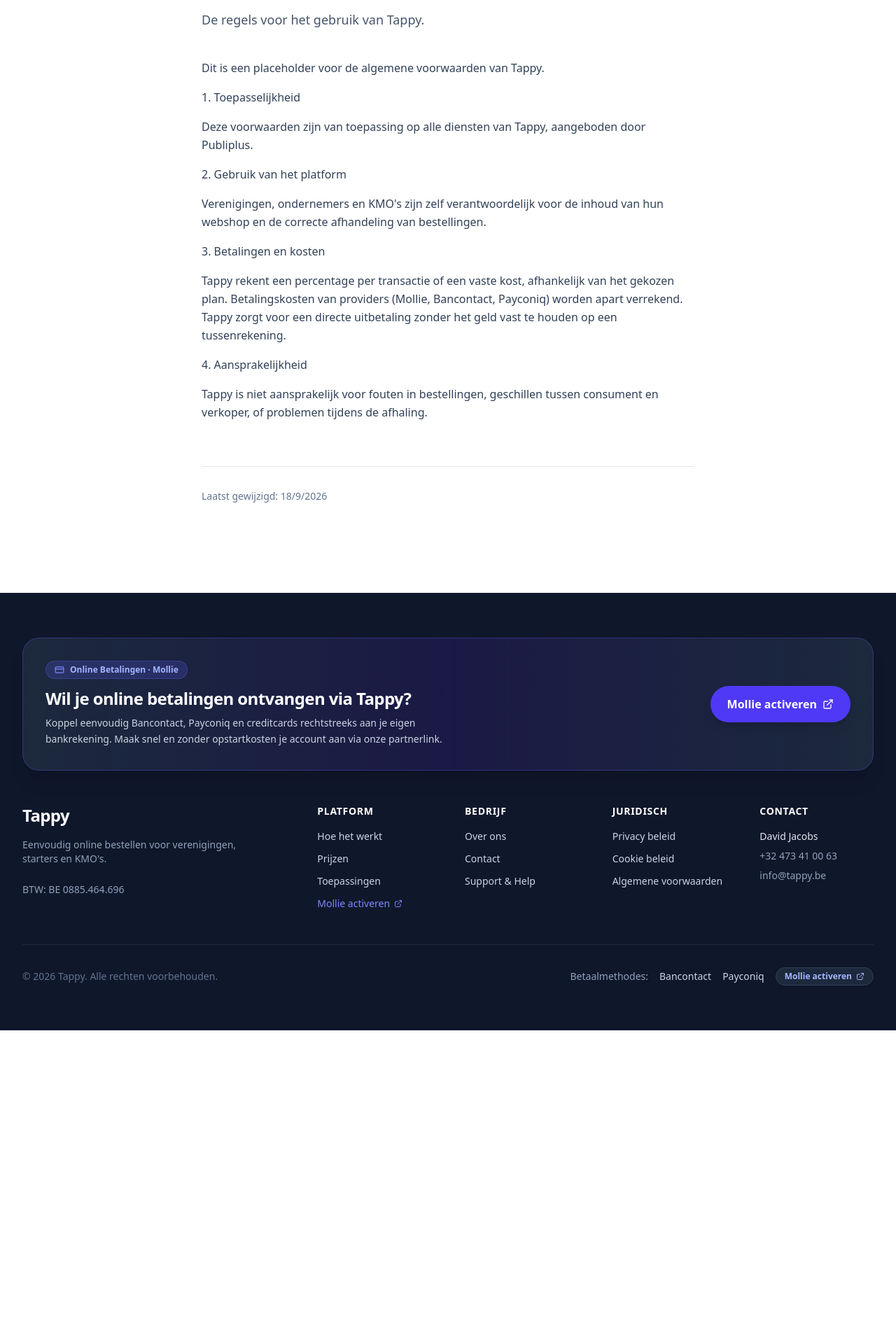
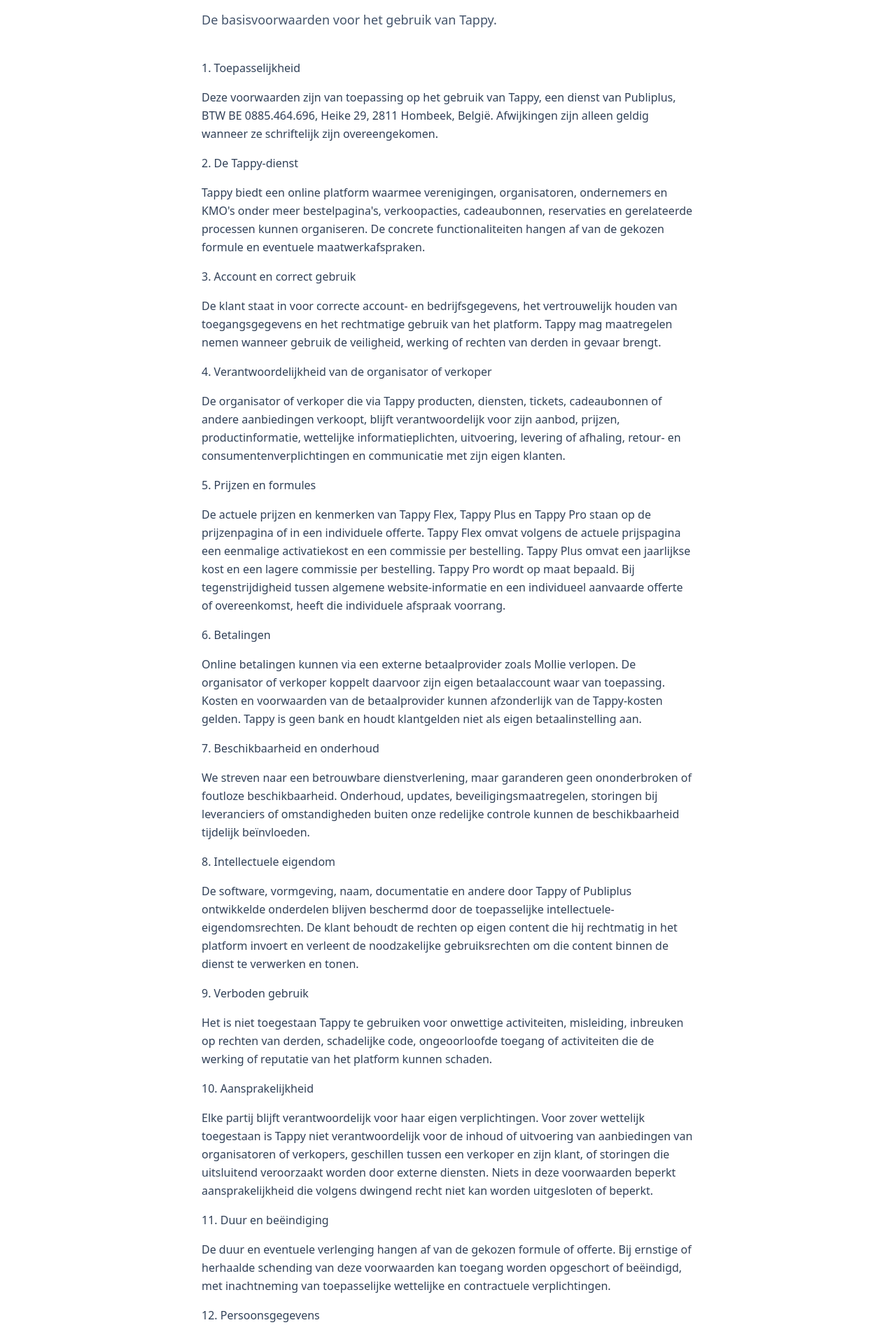
Before and after one commit to publiplusbe/Tappy, a React (Vite) app: page /voorwaarden in a window 1280 px wide. Shown: the part 505-2418 px from the top of the page at 70% size. Before the commit the page ends 1977 px from the top, so only its background shows below. Built offline with nearby package versions, Linux system fonts and the light colour scheme.

Commit message:
Legal: replace placeholders with Tappy baseline policies

```diff
--- a/src/pages/Legal.tsx
+++ b/src/pages/Legal.tsx
@@ -8,67 +8,125 @@
 export default function Legal({ type }: LegalProps) {
   const content = {
     privacy: {
-      title: 'Privacy beleid',
-      description: 'Hoe wij omgaan met jouw gegevens.',
-      text: `Dit is een placeholder voor het privacy beleid van Tappy.
+      title: 'Privacybeleid',
+      description: 'Hoe Tappy persoonsgegevens verwerkt en beschermt.',
+      text: `1. Wie is verantwoordelijk?
+Tappy is een dienst van Publiplus, BTW BE 0885.464.696, Heike 29, 2811 Hombeek, België. Voor vragen over privacy kan je contact opnemen via info@tappy.be.
 
-Wij hechten veel waarde aan de bescherming van jouw persoonsgegevens. In deze privacyverklaring leggen we uit hoe we gegevens verzamelen, gebruiken en beveiligen.
+2. Welke persoonsgegevens kunnen we verwerken?
+Afhankelijk van hoe je Tappy gebruikt, kunnen we onder meer identificatie- en contactgegevens, bestelgegevens, technische gegevens, communicatie met onze support en gegevens die nodig zijn om een Tappy-pagina of account te beheren verwerken. Betaalgegevens worden in hoofdzaak verwerkt door de gekozen betaalprovider en worden niet als volledige kaart- of bankgegevens door Tappy opgeslagen.
 
-1. Gegevensverzameling
-We verzamelen gegevens die nodig zijn voor het verwerken van bestellingen en betalingen voor jouw vereniging of zaak.
+3. Waarom verwerken we persoonsgegevens?
+We verwerken persoonsgegevens voor het aanbieden, beveiligen en ondersteunen van Tappy, het beheren van accounts en bestelprocessen, het beantwoorden van vragen, het uitvoeren van overeenkomsten, facturatie en administratie, het verbeteren van onze diensten en het naleven van wettelijke verplichtingen.
 
-2. Gebruik van gegevens
-Gegevens worden uitsluitend gebruikt voor het faciliteren van het Tappy platform en de communicatie rondom events en bestellingen.
+4. Rechtsgronden
+Afhankelijk van de verwerking baseren we ons op de uitvoering van een overeenkomst, een wettelijke verplichting, ons gerechtvaardigd belang om Tappy veilig en efficiënt aan te bieden, of toestemming wanneer die wettelijk vereist is.
 
-3. Delen van gegevens
-We delen geen gegevens met derden, tenzij dit noodzakelijk is voor de uitvoering van onze diensten (bijv. betaalproviders zoals Mollie).`
+5. Organisatoren en verkopers
+Wanneer een vereniging, onderneming of organisator Tappy gebruikt om bestellingen van eigen klanten te ontvangen, bepaalt die organisator voor een belangrijk deel welke klantgegevens nodig zijn en waarvoor die worden gebruikt. De organisator blijft verantwoordelijk voor zijn eigen wettelijke verplichtingen tegenover zijn klanten. Tappy verwerkt gegevens binnen de rol die voor de concrete dienstverlening van toepassing is.
+
+6. Dienstverleners en ontvangers
+We kunnen persoonsgegevens delen met dienstverleners die noodzakelijk zijn voor de werking van Tappy, zoals hosting-, IT-, e-mail- en betaalproviders. Voor online betalingen kan onder meer Mollie worden gebruikt. Gegevens worden alleen gedeeld voor zover dat nodig is voor de betreffende dienst of wanneer de wet dit vereist.
+
+7. Bewaartermijnen
+We bewaren persoonsgegevens niet langer dan nodig voor het doel waarvoor ze zijn verzameld, rekening houdend met wettelijke bewaartermijnen, boekhoudkundige verplichtingen, beveiliging en de afhandeling van mogelijke geschillen.
+
+8. Beveiliging
+We nemen passende technische en organisatorische maatregelen om persoonsgegevens te beschermen tegen ongeoorloofde toegang, verlies, misbruik of wijziging. Geen enkel digitaal systeem kan echter absolute veiligheid garanderen.
+
+9. Jouw rechten
+Binnen de voorwaarden van de AVG/GDPR kan je onder meer vragen om inzage, correctie, verwijdering, beperking van verwerking, overdraagbaarheid of bezwaar. Wanneer verwerking op toestemming is gebaseerd, kan je die toestemming intrekken. Een verzoek kan je sturen naar info@tappy.be. We kunnen bijkomende informatie vragen om je identiteit te controleren.
+
+10. Klacht indienen
+Je hebt het recht om een klacht in te dienen bij de bevoegde toezichthoudende autoriteit. In België is dat de Gegevensbeschermingsautoriteit.
+
+11. Wijzigingen
+We kunnen dit privacybeleid aanpassen wanneer onze dienstverlening, gebruikte technologie of wettelijke verplichtingen wijzigen. De meest recente versie wordt op deze website gepubliceerd.`
     },
     cookies: {
-      title: 'Cookie beleid',
-      description: 'Informatie over ons gebruik van cookies.',
-      text: `Dit is een placeholder voor het cookie beleid van Tappy.
+      title: 'Cookiebeleid',
+      description: 'Welke cookies en vergelijkbare technologieën op Tappy kunnen worden gebruikt.',
+      text: `1. Wat zijn cookies?
+Cookies en vergelijkbare technologieën zijn kleine gegevensbestanden of technieken waarmee een website informatie op je toestel kan opslaan of uitlezen. Ze kunnen noodzakelijk zijn voor de werking van een website of worden gebruikt voor analyse en andere doeleinden.
 
-Tappy maakt gebruik van cookies om de website goed te laten functioneren en het gebruiksgemak te verbeteren.
+2. Noodzakelijke technologie
+Tappy kan strikt noodzakelijke cookies of lokale opslag gebruiken om de website, beveiliging, sessies en essentiële functionaliteit correct te laten werken. Voor strikt noodzakelijke technologie is doorgaans geen voorafgaande toestemming vereist.
 
-1. Functionele cookies
-Deze zijn noodzakelijk voor de werking van het platform, zoals het onthouden van je sessie.
+3. Analyse en Google Tag Manager
+Op tappy.be is Google Tag Manager geïntegreerd. Google Tag Manager is een systeem waarmee tags centraal kunnen worden beheerd. Welke cookies of andere technologieën uiteindelijk worden gebruikt, hangt af van de tags die via de container worden geactiveerd. Niet-noodzakelijke analytische of marketingtechnologie mag alleen worden geactiveerd wanneer daarvoor volgens de toepasselijke regels een geldige rechtsgrond of toestemming bestaat.
 
-2. Analytische cookies
-We gebruiken deze om inzicht te krijgen in hoe ons platform wordt gebruikt, zodat we het kunnen verbeteren.
+4. Derde partijen
+Diensten van derden, bijvoorbeeld een betaalprovider of externe link, kunnen op hun eigen website cookies plaatsen en hebben daarvoor hun eigen privacy- en cookiebeleid. Wanneer je naar zo'n externe dienst gaat, zijn de voorwaarden van die partij van toepassing.
 
-3. Tracking cookies
-Tappy gebruikt geen tracking cookies voor advertentiedoeleinden.`
+5. Cookies beheren
+Je kan cookies via de instellingen van je browser verwijderen of blokkeren. Het uitschakelen van noodzakelijke cookies of opslag kan ervoor zorgen dat bepaalde onderdelen van een website niet correct functioneren. Wanneer op Tappy een toestemmingsmechanisme wordt aangeboden, kan je je niet-noodzakelijke keuzes daar beheren.
+
+6. Wijzigingen
+De gebruikte tools en tags kunnen wijzigen. Daarom kan ook dit cookiebeleid worden aangepast. De meest recente versie staat steeds op deze website.
+
+7. Contact
+Heb je vragen over het gebruik van cookies of vergelijkbare technologieën? Contacteer ons via info@tappy.be.`
     },
     terms: {
       title: 'Algemene voorwaarden',
-      description: 'De regels voor het gebruik van Tappy.',
-      text: `Dit is een placeholder voor de algemene voorwaarden van Tappy.
+      description: 'De basisvoorwaarden voor het gebruik van Tappy.',
+      text: `1. Toepasselijkheid
+Deze voorwaarden zijn van toepassing op het gebruik van Tappy, een dienst van Publiplus, BTW BE 0885.464.696, Heike 29, 2811 Hombeek, België. Afwijkingen zijn alleen geldig wanneer ze schriftelijk zijn overeengekomen.
 
-1. Toepasselijkheid
-Deze voorwaarden zijn van toepassing op alle diensten van Tappy, aangeboden door Publiplus.
+2. De Tappy-dienst
+Tappy biedt een online platform waarmee verenigingen, organisatoren, ondernemers en KMO's onder meer bestelpagina's, verkoopacties, cadeaubonnen, reservaties en gerelateerde processen kunnen organiseren. De concrete functionaliteiten hangen af van de gekozen formule en eventuele maatwerkafspraken.
 
-2. Gebruik van het platform
-Verenigingen, ondernemers en KMO's zijn zelf verantwoordelijk voor de inhoud van hun webshop en de correcte afhandeling van bestellingen.
+3. Account en correct gebruik
+De klant staat in voor correcte account- en bedrijfsgegevens, het vertrouwelijk houden van toegangsgegevens en het rechtmatige gebruik van het platform. Tappy mag maatregelen nemen wanneer gebruik de veiligheid, werking of rechten van derden in gevaar brengt.
 
-3. Betalingen en kosten
-Tappy rekent een percentage per transactie of een vaste kost, afhankelijk van het gekozen plan. Betalingskosten van providers (Mollie, Bancontact, Payconiq) worden apart verrekend. Tappy zorgt voor een directe uitbetaling zonder het geld vast te houden op een tussenrekening.
+4. Verantwoordelijkheid van de organisator of verkoper
+De organisator of verkoper die via Tappy producten, diensten, tickets, cadeaubonnen of andere aanbiedingen verkoopt, blijft verantwoordelijk voor zijn aanbod, prijzen, productinformatie, wettelijke informatieplichten, uitvoering, levering of afhaling, retour- en consumentenverplichtingen en communicatie met zijn eigen klanten.
 
-4. Aansprakelijkheid
-Tappy is niet aansprakelijk voor fouten in bestellingen, geschillen tussen consument en verkoper, of problemen tijdens de afhaling.`
+5. Prijzen en formules
+De actuele prijzen en kenmerken van Tappy Flex, Tappy Plus en Tappy Pro staan op de prijzenpagina of in een individuele offerte. Tappy Flex omvat volgens de actuele prijspagina een eenmalige activatiekost en een commissie per bestelling. Tappy Plus omvat een jaarlijkse kost en een lagere commissie per bestelling. Tappy Pro wordt op maat bepaald. Bij tegenstrijdigheid tussen algemene website-informatie en een individueel aanvaarde offerte of overeenkomst, heeft die individuele afspraak voorrang.
+
+6. Betalingen
+Online betalingen kunnen via een externe betaalprovider zoals Mollie verlopen. De organisator of verkoper koppelt daarvoor zijn eigen betaalaccount waar van toepassing. Kosten en voorwaarden van de betaalprovider kunnen afzonderlijk van de Tappy-kosten gelden. Tappy is geen bank en houdt klantgelden niet als eigen betaalinstelling aan.
+
+7. Beschikbaarheid en onderhoud
+We streven naar een betrouwbare dienstverlening, maar garanderen geen ononderbroken of foutloze beschikbaarheid. Onderhoud, updates, beveiligingsmaatregelen, storingen bij leveranciers of omstandigheden buiten onze redelijke controle kunnen de beschikbaarheid tijdelijk beïnvloeden.
+
+8. Intellectuele eigendom
+De software, vormgeving, naam, documentatie en andere door Tappy of Publiplus ontwikkelde onderdelen blijven beschermd door de toepasselijke intellectuele-eigendomsrechten. De klant behoudt de rechten op eigen content die hij rechtmatig in het platform invoert en verleent de noodzakelijke gebruiksrechten om die content binnen de dienst te verwerken en tonen.
+
+9. Verboden gebruik
+Het is niet toegestaan Tappy te gebruiken voor onwettige activiteiten, misleiding, inbreuken op rechten van derden, schadelijke code, ongeoorloofde toegang of activiteiten die de werking of reputatie van het platform kunnen schaden.
+
+10. Aansprakelijkheid
+Elke partij blijft verantwoordelijk voor haar eigen verplichtingen. Voor zover wettelijk toegestaan is Tappy niet verantwoordelijk voor de inhoud of uitvoering van aanbiedingen van organisatoren of verkopers, geschillen tussen een verkoper en zijn klant, of storingen die uitsluitend veroorzaakt worden door externe diensten. Niets in deze voorwaarden beperkt aansprakelijkheid die volgens dwingend recht niet kan worden uitgesloten of beperkt.
+
+11. Duur en beëindiging
+De duur en eventuele verlenging hangen af van de gekozen formule of offerte. Bij ernstige of herhaalde schending van deze voorwaarden kan toegang worden opgeschort of beëindigd, met inachtneming van toepasselijke wettelijke en contractuele verplichtingen.
+
+12. Persoonsgegevens
+De verwerking van persoonsgegevens wordt verder toegelicht in het privacybeleid. Organisatoren en verkopers blijven verantwoordelijk voor hun eigen verplichtingen tegenover de personen van wie zij gegevens via Tappy verwerken.
+
+13. Wijzigingen
+Tappy kan de dienst en deze voorwaarden aanpassen wanneer dat redelijkerwijs nodig is, bijvoorbeeld door productwijzigingen, veiligheidsvereisten of gewijzigde regelgeving. Voor lopende overeenkomsten worden wezenlijke wijzigingen toegepast volgens de toepasselijke afspraken en wetgeving.
+
+14. Toepasselijk recht
+Op deze voorwaarden is Belgisch recht van toepassing. Geschillen worden behandeld door de bevoegde rechtbanken volgens de toepasselijke wettelijke bevoegdheidsregels, tenzij dwingend recht anders bepaalt.
+
+15. Contact
+Vragen over deze voorwaarden kan je sturen naar info@tappy.be.`
     }
   };
 
   const currentContent = content[type];
 
   useSEO({
-    title: `${currentContent.title} | Tappy Juridisch & Voorwaarden`,
+    title: `${currentContent.title} | Tappy`,
     description: currentContent.description,
     keywords: 'algemene voorwaarden, privacybeleid, gdpr, tappy legal, cookiebeleid, juridisch'
   });
 
   return (
     <div className="bg-white pb-24 sm:pb-32">
-      {/* Hero Image Section */}
       <div className="relative h-48 sm:h-64 lg:h-80 w-full mb-16 overflow-hidden">
         <img
           src={legalHeroImg}
@@ -96,14 +154,14 @@
 
         <div className="mx-auto mt-10 max-w-2xl lg:mx-0 lg:max-w-none prose prose-slate prose-indigo">
           {currentContent.text.split('\n').map((paragraph, index) => (
-            <p key={index} className="mb-4 text-slate-700 leading-relaxed">
+            <p key={index} className="mb-4 text-slate-700 leading-relaxed whitespace-pre-line">
               {paragraph}
             </p>
           ))}
         </div>
 
         <div className="mt-16 pt-8 border-t border-slate-200 text-sm text-slate-500">
-          Laatst gewijzigd: {new Date().toLocaleDateString('nl-BE')}
+          Laatst gewijzigd: 18 september 2026
         </div>
       </div>
     </div>
```
